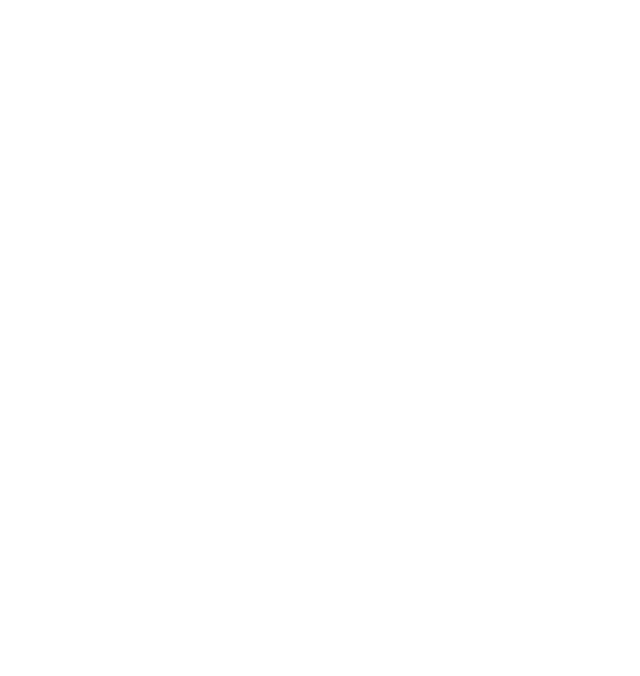
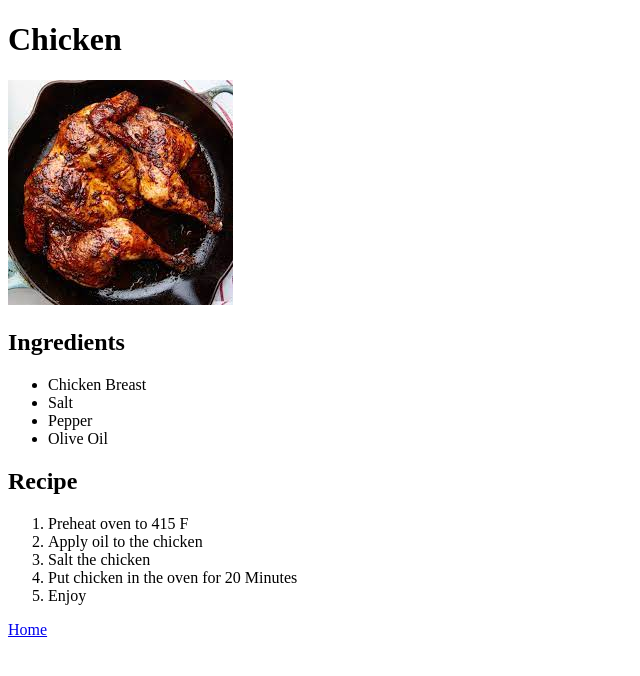
Before and after one commit to Dylan-Brisco/Odin-Cookbook, a plain HTML site: page pages/chicken.html in a window 1280 px wide. Shown: the whole page, without its empty margins (0-640 px from the left). Drawn offline with Linux system fonts and the light colour scheme.

Commit message:
Finished chicken.html page
Added ingredients and recipe list
Added link back to home page

```diff
--- a/pages/chicken.html
+++ b/pages/chicken.html
@@ -4,9 +4,26 @@
     <meta charset="UTF-8">
     <meta http-equiv="X-UA-Compatible" content="IE=edge">
     <meta name="viewport" content="width=device-width, initial-scale=1.0">
-    <title>Document</title>
+    <title>Chicken</title>
 </head>
 <body>
-
+    <h1>Chicken</h1>
+    <img src="../img/chicken.jpg" alt="A juicy chicken">
+    <h2>Ingredients</h2>
+    <ul>
+        <li>Chicken Breast</li>
+        <li>Salt</li>
+        <li>Pepper</li>
+        <li>Olive Oil</li>
+    </ul>
+    <h2>Recipe</h2>
+    <ol>
+        <li>Preheat oven to 415 F</li>
+        <li>Apply oil to the chicken</li>
+        <li>Salt the chicken</li>
+        <li>Put chicken in the oven for 20 Minutes</li>
+        <li>Enjoy</li>
+    </ol>
+    <a href="../index.html">Home</a>
 </body>
 </html>
```
